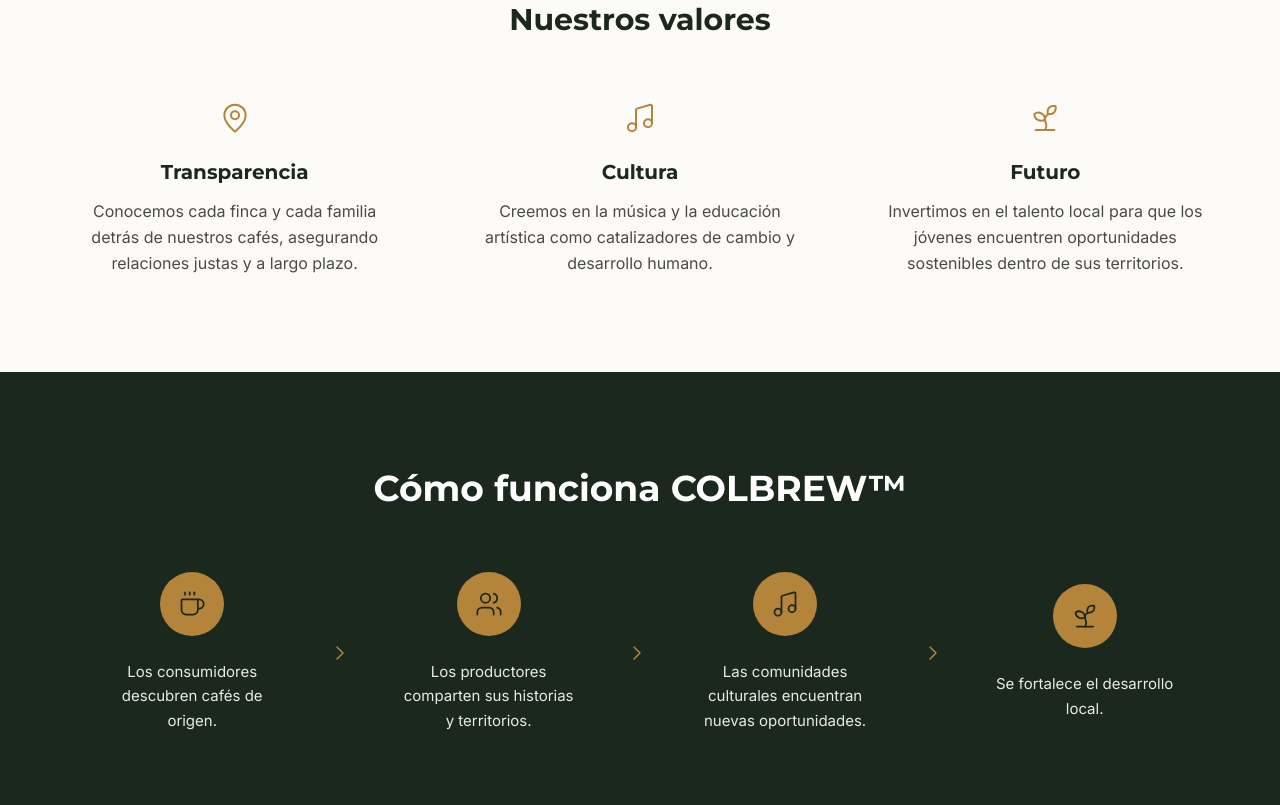
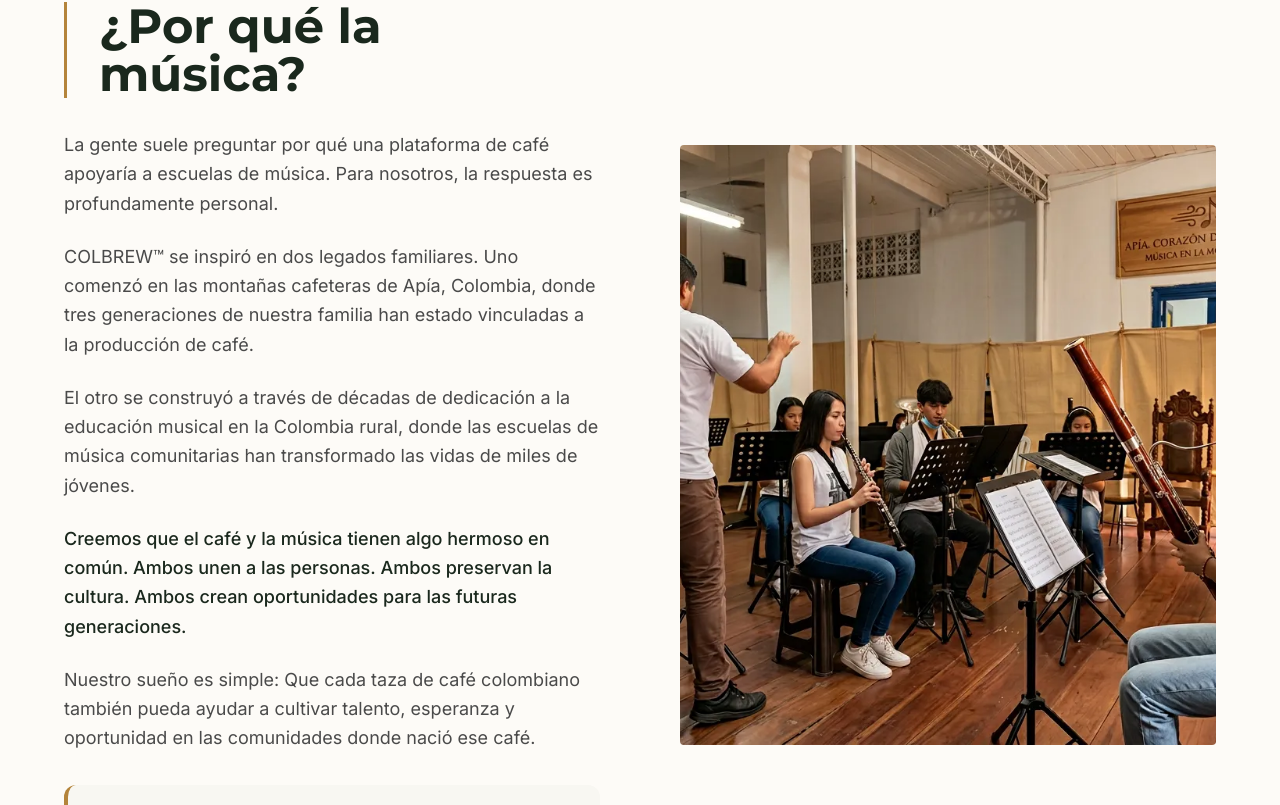
Before and after one commit to jorgegdi25/colbrew.coffee, a Next.js app: page /nuestro-origen in a window 1280 px wide. Shown: the part 1475-2280 px from the top of the page. Built offline with nearby package versions, Linux system fonts and the light colour scheme.

Commit message:
feat: add why music section to nuestro origen

```diff
--- a/src/app/nuestro-origen/page.tsx
+++ b/src/app/nuestro-origen/page.tsx
@@ -63,6 +63,50 @@
                       COLBREW™ surge como una iniciativa para conectar café, territorio, cultura y comunidad a través de una visión de impacto positivo.
                     </p>
                   </div>
+                </Reveal>
+              </div>
+            </div>
+          </div>
+        </section>
+
+        {/* SECCIÓN 2.5: ¿Por qué la música? */}
+        <section className="bg-[#FDFBF7] py-24">
+          <div className="max-w-[1400px] mx-auto px-6 md:px-16">
+            <div className="flex flex-col lg:flex-row items-center gap-12 lg:gap-20">
+              <div className="w-full lg:w-1/2 order-1 lg:order-1 flex flex-col justify-center">
+                <Reveal delay={0.2}>
+                  <div className="border-l-[3px] border-[#b4843b] pl-8 mb-8">
+                    <h2 className="font-montserrat text-4xl lg:text-5xl font-bold text-[#1a281d] mb-4">
+                      ¿Por qué la música?
+                    </h2>
+                  </div>
+                  <div className="space-y-6 text-lg leading-relaxed text-[#4a4a4a]">
+                    <p>
+                      La gente suele preguntar por qué una plataforma de café apoyaría a escuelas de música. Para nosotros, la respuesta es profundamente personal.
+                    </p>
+                    <p>
+                      COLBREW™ se inspiró en dos legados familiares. Uno comenzó en las montañas cafeteras de Apía, Colombia, donde tres generaciones de nuestra familia han estado vinculadas a la producción de café.
+                    </p>
+                    <p>
+                      El otro se construyó a través de décadas de dedicación a la educación musical en la Colombia rural, donde las escuelas de música comunitarias han transformado las vidas de miles de jóvenes.
+                    </p>
+                    <p className="font-medium text-[#1a281d]">
+                      Creemos que el café y la música tienen algo hermoso en común. Ambos unen a las personas. Ambos preservan la cultura. Ambos crean oportunidades para las futuras generaciones.
+                    </p>
+                    <p>
+                      Nuestro sueño es simple: Que cada taza de café colombiano también pueda ayudar a cultivar talento, esperanza y oportunidad en las comunidades donde nació ese café.
+                    </p>
+                    <div className="mt-8 p-6 bg-[#F8F7F2] rounded-md border-l-4 border-[#b4843b]">
+                      <p className="font-montserrat text-xl font-bold text-[#b4843b] italic">
+                        "Cada taza cuenta una historia. Cada compra crea una oportunidad."
+                      </p>
+                    </div>
+                  </div>
+                </Reveal>
+              </div>
+              <div className="w-full lg:w-1/2 order-2 lg:order-2 h-[500px] lg:h-[600px]">
+                <Reveal className="relative w-full h-full">
+                  <Image src="/musica-2.webp" alt="Educación musical comunitaria" fill className="object-cover rounded-sm" />
                 </Reveal>
               </div>
             </div>
```
